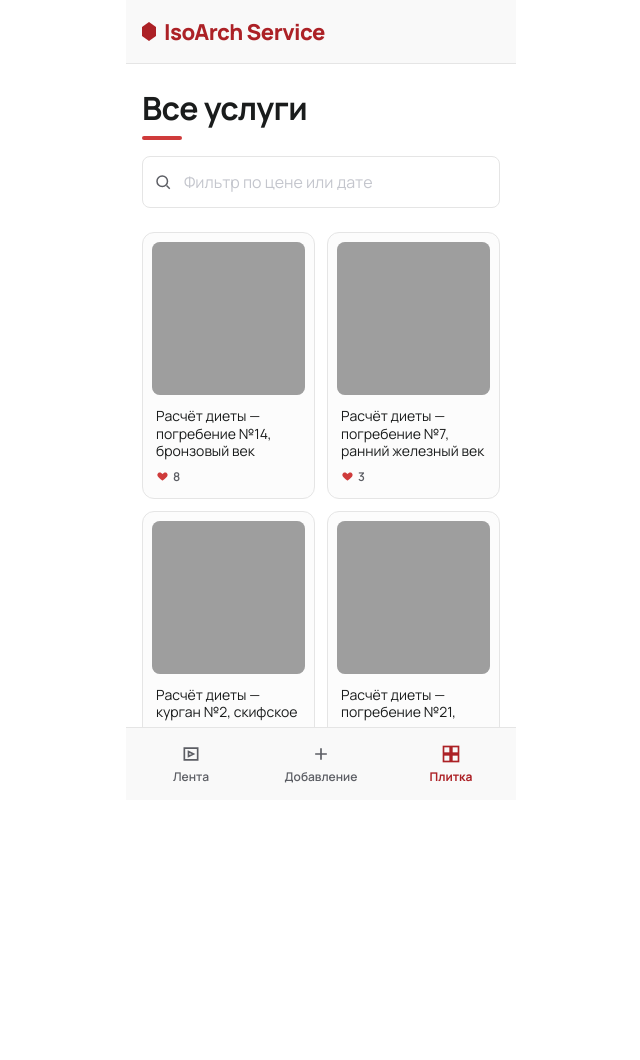
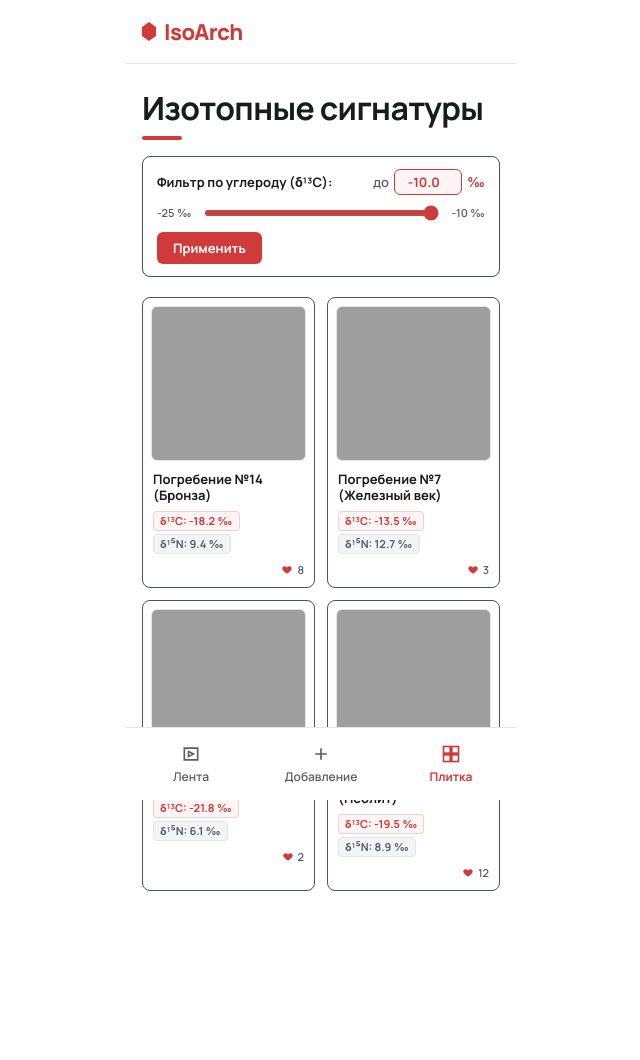
Before and after one commit to keyeyemay/isoarch-service-frontend, a FastAPI app: page /list in a window 1280 px wide. Shown: the whole page, without its empty margins (319-959 px from the left). Before the commit the page ends 783 px from the top, so only its background shows below. Run offline with FastAPI, Linux system fonts and the light colour scheme.

Commit message:
Переименованы код и адреса. Карточки переделаны под сигнатуры. Укорочено описание карточек в ленте, а параметры и иконки смещены в правую часть. Название приложения укорочено. Фильтрация сделана числами слайдером с кнопкой. Сам параметр присутствует в каждой кнопке. В добавлении присутствует только то, что нужно вводить, а сверху — только видео и фото. Кнопки убраны.

```diff
--- a/main.py
+++ b/main.py
@@ -4,7 +4,7 @@ from fastapi.staticfiles import StaticFiles
 
 from api.handlers import router
 
-app = FastAPI(title="IsoArch Service")
+app = FastAPI(title="IsoArch — Изотопные сигнатуры")
 
 app.mount("/static", StaticFiles(directory="static"), name="static")
 app.include_router(router)
--- a/static/css/styles.css
+++ b/static/css/styles.css
@@ -15,6 +15,7 @@
   --color-accent-dark: #AC2126;
 
   --color-border: #E5E5E5;
+  --color-card-border: #4B515D;
   --color-tile-bg: #E8E8E8;
 
   --radius-sm: 8px;
@@ -69,7 +70,7 @@ button, input, textarea {
   align-items: center;
   gap: 8px;
   padding: 0 16px;
-  background: var(--color-bg-page);
+  background: #FFFFFF;
   border-bottom: 1px solid var(--color-border);
 }
 
@@ -77,7 +78,7 @@ button, input, textarea {
   font-weight: 800;
   font-size: 22px;
   letter-spacing: -0.55px;
-  color: var(--color-accent-dark);
+  color: var(--color-accent);
   display: flex;
   align-items: center;
   gap: 8px;
@@ -86,7 +87,7 @@ button, input, textarea {
 .top-nav__logo svg {
   width: 14px;
   height: 19px;
-  fill: var(--color-accent-dark);
+  fill: var(--color-accent);
 }
 
 
@@ -98,15 +99,15 @@ button, input, textarea {
   height: 73px;
   flex-shrink: 0;
   display: flex;
-  background: var(--color-bg-page);
+  background: #FFFFFF;
   border-top: 1px solid var(--color-border);
   z-index: 10;
 }
 
 .tabbar--on-video {
   position: absolute;
-  background: rgba(249, 249, 249, 0.92);
-  backdrop-filter: blur(4px);
+  background: rgba(255, 255, 255, 0.95);
+  backdrop-filter: blur(8px);
 }
 
 .tab {
@@ -130,12 +131,12 @@ button, input, textarea {
 }
 
 .tab--active {
-  color: var(--color-accent-dark);
+  color: var(--color-accent);
   font-weight: 700;
 }
 
 .tab--active svg {
-  stroke: var(--color-accent-dark);
+  stroke: var(--color-accent);
 }
 
 
@@ -353,65 +346,152 @@ button, input, textarea {
   border-radius: var(--radius-pill);
 }
 
-.filter-form {
-  position: relative;
+.filter-box {
+  background: #FFFFFF;
+  border: 1px solid var(--color-card-border);
+  border-radius: var(--radius-sm);
+  padding: 12px 14px;
+  display: flex;
+  flex-direction: column;
+  gap: 10px;
+  box-shadow: 0 1px 4px rgba(0, 0, 0, 0.04);
 }
 
-.filter-input {
-  width: 100%;
-  padding: 14px 17px 14px 41px;
-  border: 1px solid var(--color-border);
-  border-radius: var(--radius-sm);
-  background: var(--color-bg);
-  font-size: 16px;
+.filter-box__header {
+  display: flex;
+  justify-content: space-between;
+  align-items: center;
+  gap: 8px;
+}
+
+.filter-box__label {
+  font-size: 13px;
+  font-weight: 700;
   color: var(--color-text-primary);
 }
 
-.filter-input::placeholder {
-  color: var(--color-text-placeholder);
+.filter-number-wrap {
+  display: flex;
+  align-items: center;
+  gap: 5px;
+  font-size: 13px;
+  font-weight: 600;
 }
 
-.filter-form__icon {
-  position: absolute;
-  left: 12px;
-  top: 50%;
-  transform: translateY(-50%);
-  width: 18px;
-  height: 18px;
-  stroke: var(--color-text-secondary);
-  fill: none;
-  stroke-width: 2;
+.filter-prefix {
+  color: var(--color-text-secondary);
+}
+
+.filter-number-input {
+  width: 68px;
+  padding: 3px 6px;
+  font-size: 13px;
+  font-weight: 700;
+  text-align: right;
+  border: 1.5px solid var(--color-accent);
+  border-radius: 6px;
+  background: var(--color-chip-bg);
+  color: var(--color-accent);
+  outline: none;
+}
+
+.filter-unit {
+  font-size: 13px;
+  font-weight: 700;
+  color: var(--color-accent);
+}
+
+.filter-slider-wrap {
+  display: flex;
+  align-items: center;
+  gap: 10px;
+}
+
+.slider-boundary {
+  font-size: 11px;
+  font-weight: 600;
+  color: var(--color-text-secondary);
+  white-space: nowrap;
+}
+
+.filter-range {
+  flex: 1;
+  height: 6px;
+  accent-color: var(--color-accent);
+  cursor: pointer;
+}
+
+.filter-box__actions {
+  display: flex;
+  align-items: center;
+  gap: 10px;
+  margin-top: 2px;
+}
+
+.btn-filter {
+  background: var(--color-accent);
+  color: #FFFFFF;
+  border: none;
+  border-radius: 6px;
+  padding: 7px 16px;
+  font-size: 13px;
+  font-weight: 700;
+  cursor: pointer;
+  transition: background 0.15s ease, transform 0.1s ease;
+}
+
+.btn-filter:hover {
+  background: var(--color-accent-dark);
+  transform: translateY(-1px);
+}
+
+.btn-filter:active {
+  transform: translateY(0);
+}
+
+.btn-filter-reset {
+  font-size: 12px;
+  font-weight: 600;
+  color: var(--color-text-secondary);
+  text-decoration: underline;
+  cursor: pointer;
+  padding: 4px 6px;
+}
+
+.btn-filter-reset:hover {
+  color: var(--color-accent);
 }
 
 .grid {
   display: grid;
   grid-template-columns: repeat(2, 1fr);
   gap: 12px;
-  margin-top: 24px;
+  margin-top: 20px;
 }
 
 .tile {
-  background: var(--color-bg-input);
-  border: 1px solid var(--color-border);
-  border-radius: var(--radius-md);
-  padding: 9px;
+  background: #FFFFFF;
+  border: 1px solid var(--color-card-border);
+  border-radius: var(--radius-sm);
+  padding: 8px;
   display: flex;
   flex-direction: column;
-  gap: 12px;
+  gap: 10px;
   transition: transform 0.2s ease, box-shadow 0.2s ease;
 }
 
 .tile:hover {
   transform: translateY(-2px);
-  box-shadow: 0 2px 8px rgba(0, 0, 0, 0.06);
+  box-shadow: 0 4px 12px rgba(0, 0, 0, 0.08);
 }
 
 .tile__image-wrap {
   width: 100%;
   aspect-ratio: 1 / 1;
-  border-radius: var(--radius-sm);
+  border-radius: 6px;
   overflow: hidden;
   background: var(--color-tile-bg);
+  border: 1px solid var(--color-border);
 }
 
 .tile__image-wrap img {
@@ -423,34 +503,70 @@ button, input, textarea {
 .tile__body {
   display: flex;
   flex-direction: column;
-  gap: 8px;
-  padding: 0 4px 4px;
+  gap: 6px;
+  padding: 0 2px 2px;
 }
 
 .tile__title {
-  font-size: 14px;
-  line-height: 17.5px;
-  font-weight: 400;
+  font-size: 13px;
+  line-height: 16px;
+  font-weight: 700;
   color: var(--color-text-primary);
   margin: 0;
   display: -webkit-box;
-  -webkit-line-clamp: 3;
+  -webkit-line-clamp: 2;
   -webkit-box-orient: vertical;
   overflow: hidden;
+}
+
+.tile__params {
+  display: flex;
+  flex-direction: column;
+  gap: 3px;
+  margin-top: 2px;
+}
+
+.tile__param-badge {
+  font-size: 11px;
+  font-weight: 700;
+  line-height: 14px;
+  padding: 2px 6px;
+  border-radius: 4px;
+  display: inline-block;
+  width: fit-content;
+}
+
+.tile__param-badge--c13 {
+  background: var(--color-chip-bg);
+  color: var(--color-accent);
+  border: 1px solid rgba(207, 59, 59, 0.2);
+}
+
+.tile__param-badge--n15 {
+  background: #F3F4F6;
+  color: var(--color-text-secondary);
+  border: 1px solid var(--color-border);
+}
+
+.tile__footer {
+  display: flex;
+  align-items: center;
+  justify-content: flex-end;
+  margin-top: 2px;
 }
 
 .tile__likes {
   display: flex;
   align-items: center;
   gap: 4px;
-  font-size: 12px;
+  font-size: 11px;
   font-weight: 600;
   color: var(--color-text-secondary);
 }
 
 .tile__likes svg {
-  width: 13px;
-  height: 12px;
+  width: 12px;
+  height: 11px;
   fill: var(--color-accent);
 }
 
--- a/templates/partials/_tabbar.html
+++ b/templates/partials/_tabbar.html
@@ -1,6 +1,6 @@
 {# active_tab: "feed" | "add" | "tiles", feed_entry_id — passed in from the parent template's context #}
 <nav class="tabbar{% if on_video %} tabbar--on-video{% endif %}">
-    <a href="{{ url_for('feed_by_id', service_id=feed_entry_id) }}" class="tab{% if active_tab == 'feed' %} tab--active{% endif %}">
+    <a href="{{ url_for('feed_by_id', signature_id=feed_entry_id) }}" class="tab{% if active_tab == 'feed' %} tab--active{% endif %}">
         <svg viewBox="0 0 24 24"><path d="M4 5h16v14H4z"/><path d="M9 9l6 3-6 3z"/></svg>
         <span>Лента</span>
     </a>
--- a/templates/partials/_topnav.html
+++ b/templates/partials/_topnav.html
@@ -1,6 +1,6 @@
 <header class="top-nav">
     <div class="top-nav__logo">
         <svg viewBox="0 0 14 19"><path d="M7 0L0 5v9l7 5 7-5V5L7 0z"/></svg>
-        IsoArch Service
+        IsoArch
     </div>
 </header>
--- a/templates/tiles.html
+++ b/templates/tiles.html
@@ -3,7 +3,7 @@
 <head>
     <meta charset="UTF-8">
     <meta name="viewport" content="width=device-width, initial-scale=1.0">
-    <title>Все услуги — IsoArch Service</title>
+    <title>Изотопные сигнатуры — IsoArch Service</title>
     <link rel="stylesheet" href="{{ url_for('static', path='css/styles.css') }}">
 </head>
 <body>
@@ -12,37 +12,77 @@
 
     <main class="page-main">
         <div class="page-header">
-            <h1 class="page-title">Все услуги</h1>
+            <h1 class="page-title">Изотопные сигнатуры</h1>
             <div class="page-title__bar"></div>
         </div>
 
-        {# GET /list?filter=... — value re-populated from the query string, no JS needed #}
-        <form class="filter-form" method="get" action="{{ url_for('tiles') }}">
-            <svg class="filter-form__icon" viewBox="0 0 24 24"><circle cx="11" cy="11" r="7"/><path d="M21 21l-4.3-4.3"/></svg>
-            <input
-                type="text"
-                name="filter"
-                class="filter-input"
-                placeholder="Фильтр по цене или дате"
-                value="{{ filter_value }}">
+        {# Фильтрация по углероду δ¹³C: числа, слайдер и красная кнопка #}
+        <form class="filter-box" method="get" action="{{ url_for('tiles') }}">
+            <div class="filter-box__header">
+                <span class="filter-box__label">Фильтр по углероду (δ¹³C):</span>
+                <div class="filter-number-wrap">
+                    <span class="filter-prefix">до</span>
+                    <input
+                        type="number"
+                        id="c13_num"
+                        name="c13_max"
+                        step="0.1"
+                        min="-25"
+                        max="-10"
+                        value="{{ c13_max }}"
+                        class="filter-number-input"
+                        oninput="document.getElementById('c13_slider').value = this.value">
+                    <span class="filter-unit">‰</span>
+                </div>
+            </div>
+
+            <div class="filter-slider-wrap">
+                <span class="slider-boundary">-25 ‰</span>
+                <input
+                    type="range"
+                    id="c13_slider"
+                    min="-25"
+                    max="-10"
+                    step="0.5"
+                    value="{{ c13_max }}"
+                    class="filter-range"
+                    oninput="document.getElementById('c13_num').value = this.value">
+                <span class="slider-boundary">-10 ‰</span>
+            </div>
+
+            <div class="filter-box__actions">
+                <button type="submit" class="btn-filter">Применить</button>
+                {% if is_filtered %}
+                <a href="{{ url_for('tiles') }}" class="btn-filter-reset">Сбросить</a>
+                {% endif %}
+            </div>
         </form>
 
         <div class="grid">
-            {% for service in services %}
-            <a href="{{ url_for('feed_by_id', service_id=service.id) }}" class="tile">
+            {% for signature in signatures %}
+            <a href="{{ url_for('feed_by_id', signature_id=signature.id) }}" class="tile">
                 <div class="tile__image-wrap">
-                    <img src="{{ service.image_url }}" alt="{{ service.title }}">
+                    <img src="{{ signature.image_url }}" alt="{{ signature.title }}">
                 </div>
                 <div class="tile__body">
-                    <p class="tile__title">{{ service.title }}</p>
-                    <div class="tile__likes">
-                        <svg viewBox="0 0 24 24"><path d="M12 21s-7-4.35-9.5-8.5C.5 8.5 3 5 6.5 5 8.7 5 10.5 6.3 12 8c1.5-1.7 3.3-3 5.5-3 3.5 0 6 3.5 4 7.5C19 16.65 12 21 12 21z"/></svg>
-                        <span>{{ service.likes_count }}</span>
+                    <p class="tile__title">{{ signature.title }}</p>
+                    <div class="tile__params">
+                        <span class="tile__param-badge tile__param-badge--c13">δ¹³C: {{ signature.delta_c13_display }}</span>
+                        <span class="tile__param-badge tile__param-badge--n15">δ¹⁵N: {{ signature.delta_n15_display }}</span>
+                    </div>
+                    <div class="tile__footer">
+                        <div class="tile__likes">
+                            <svg viewBox="0 0 24 24"><path d="M12 21s-7-4.35-9.5-8.5C.5 8.5 3 5 6.5 5 8.7 5 10.5 6.3 12 8c1.5-1.7 3.3-3 5.5-3 3.5 0 6 3.5 4 7.5C19 16.65 12 21 12 21z"/></svg>
+                            <span>{{ signature.likes_count }}</span>
+                        </div>
                     </div>
                 </div>
             </a>
             {% else %}
-            <div class="empty-state">Ничего не найдено по заданному фильтру</div>
+            <div class="empty-state">
+                <p>Ничего не найдено по заданному фильтру</p>
+                <a href="{{ url_for('tiles') }}" class="btn-filter-reset" style="display:inline-block; margin-top:8px;">Сбросить фильтр</a>
+            </div>
             {% endfor %}
         </div>
     </main>
```
Also changed, not shown: other parts of static/css/styles.css (+93 -83 lines), api/handlers.py (+51 -35 lines), data/collections.py (+35 -22 lines), templates/add.html (+30 -23 lines), templates/feed.html (+29 -26 lines), README.md.
